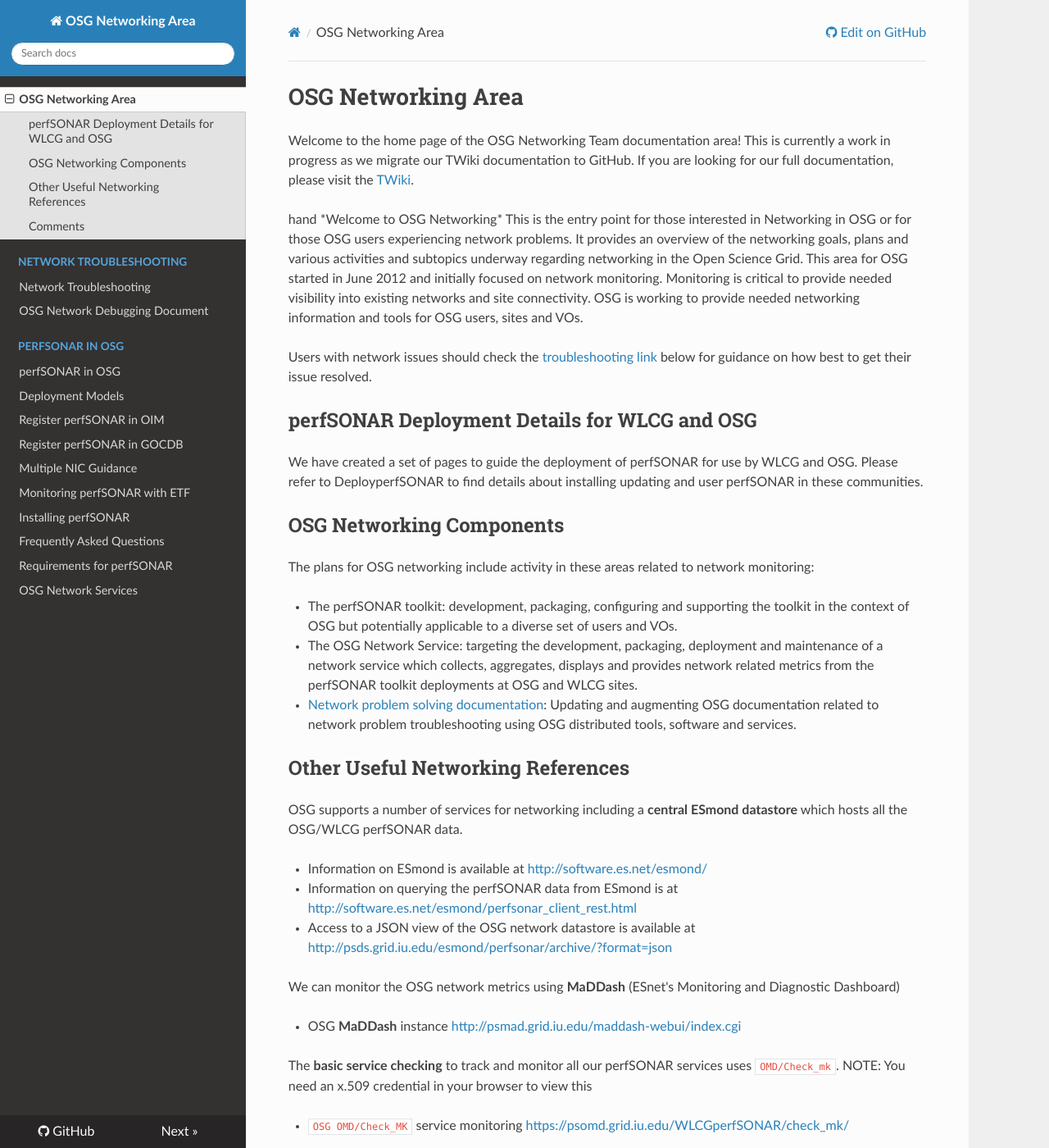
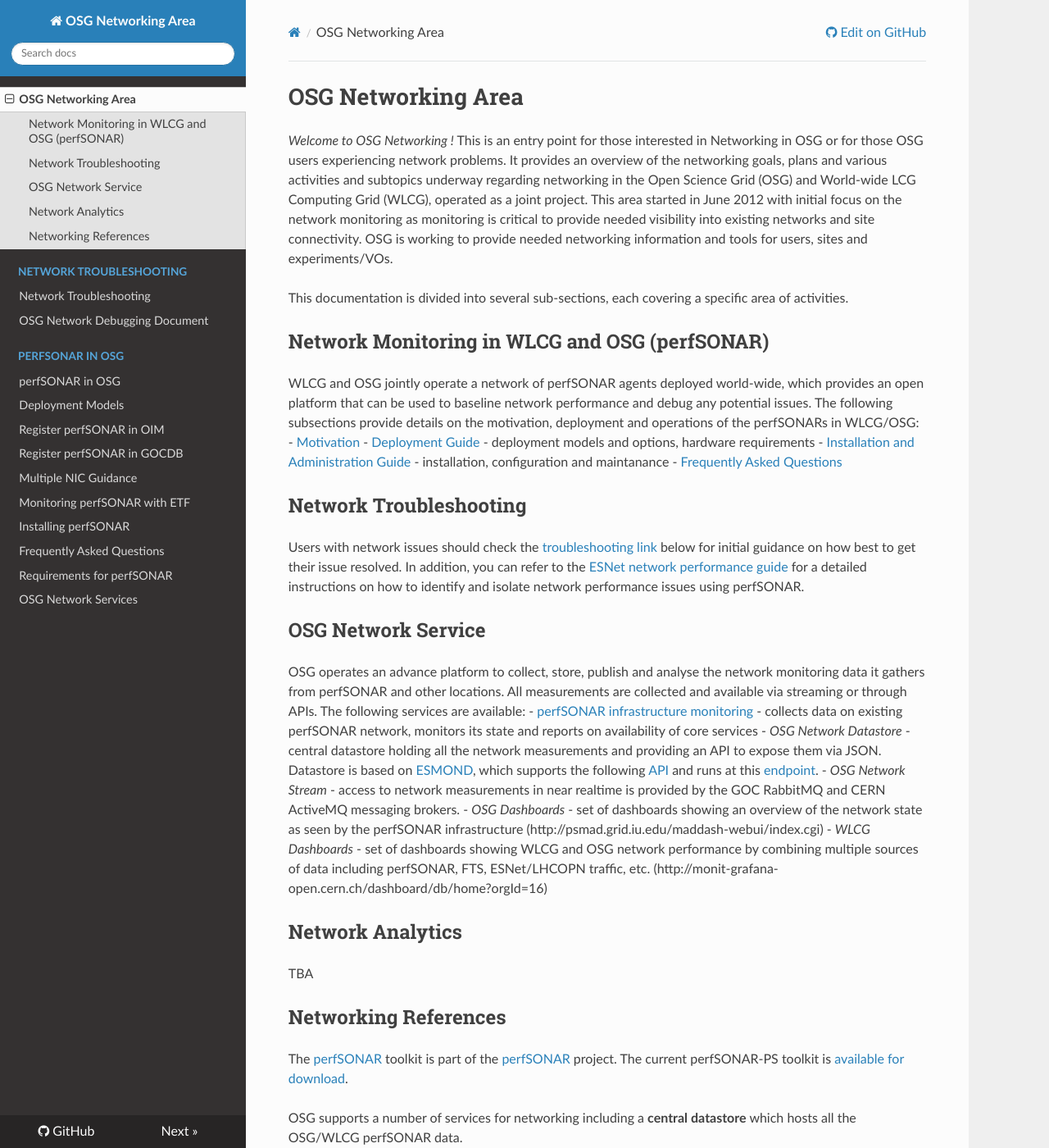
Before and after one commit to osg-htc/networking, an MkDocs documentation site: the page built from docs/index.md, in a window 1280 px wide and 1400 px high. Shown: the whole window at 82% size. Built offline with MkDocs 1.6.1, drawn with Linux system fonts in a browser that asks for light colours; nearby versions of some CDN libraries; old or Windows-style settings are respelled for this version of MkDocs; some of the changed text lies outside the part shown.

Commit message:
initial toc

```diff
--- a/docs/index.md
+++ b/docs/index.md
@@ -1,30 +1,42 @@
 OSG Networking Area
 ===================
 
-Welcome to the home page of the OSG Networking Team documentation area! This is currently a work in progress as we migrate our TWiki documentation to GitHub. If you are looking for our full documentation, please visit the [TWiki](https://twiki.opensciencegrid.org/bin/view/Documentation/NetworkingInOSG).
+*Welcome to OSG Networking !* This is an entry point for those interested in Networking in OSG or for those OSG users experiencing network problems. It provides an overview of the networking goals, plans and various activities and subtopics underway regarding networking in the Open Science Grid (OSG) and World-wide LCG Computing Grid (WLCG), operated as a joint project. This area started in June 2012 with initial focus on the network monitoring as monitoring is critical to provide needed visibility into existing networks and site connectivity. OSG is working to provide needed networking information and tools for users, sites and experiments/VOs.
 
-<span class="twiki-macro ICON">hand</span> \*Welcome to OSG Networking\* This is the entry point for those interested in Networking in OSG or for those OSG users experiencing network problems. It provides an overview of the networking goals, plans and various activities and subtopics underway regarding networking in the Open Science Grid. This area for OSG started in June 2012 and initially focused on network monitoring. Monitoring is critical to provide needed visibility into existing networks and site connectivity. OSG is working to provide needed networking information and tools for OSG users, sites and VOs.
+This documentation is divided into several sub-sections, each covering a specific area of activities.
 
-Users with network issues should check the [troubleshooting link](network-troubleshooting) below for guidance on how best to get their issue resolved.
+Network Monitoring in WLCG and OSG (perfSONAR)
+----------------------------------------------
 
-perfSONAR Deployment Details for WLCG and OSG
----------------------------------------------
+WLCG and OSG jointly operate a network of perfSONAR agents deployed world-wide, which provides an open platform that can be used to baseline network performance and debug any potential issues. The following subsections provide details on the motivation, deployment and operations of the perfSONARs in WLCG/OSG:
+- [Motivation](perfsonar-in-osg.md)
+- [Deployment Guide](perfsonar/deployment-models.md) - deployment models and options, hardware requirements
+- [Installation and Administration Guide](perfsonar/installation.md) - installation, configuration and maintanance
+- [Frequently Asked Questions](perfsonar/faq.md)
 
-We have created a set of pages to guide the deployment of perfSONAR for use by WLCG and OSG. Please refer to DeployperfSONAR to find details about installing updating and user perfSONAR in these communities.
+Network Troubleshooting
+-----------------------
+Users with network issues should check the [troubleshooting link](network-troubleshooting.md) below for initial guidance on how best to get their issue resolved. In addition, you can refer to the [ESNet network performance guide](https://fasterdata.es.net/performance-testing/troubleshooting/network-troubleshooting-quick-reference-guide/) for a detailed instructions on how to identify and isolate network performance issues using perfSONAR.
 
-OSG Networking Components
--------------------------
+OSG Network Service
+-------------------
 
-The plans for OSG networking include activity in these areas related to network monitoring:
+OSG operates an advance platform to collect, store, publish and analyse the network monitoring data it gathers from perfSONAR and other locations. All measurements are collected and available via streaming or through APIs. The following services are available:
+- [perfSONAR infrastructure monitoring](perfsonar/psetf.md) - collects data on existing perfSONAR network, monitors its state and reports on availability of core services
+- *OSG Network Datastore* - central datastore holding all the network measurements and providing an API to expose them via JSON. Datastore is based on [ESMOND](http://software.es.net/esmond/), which supports the following [API](http://software.es.net/esmond/perfsonar_client_rest.html) and runs at this [endpoint](http://psds.grid.iu.edu/esmond/perfsonar/archive/?format=json).
+- *OSG Network Stream* - access to network measurements in near realtime is provided by the GOC RabbitMQ and CERN ActiveMQ messaging brokers.
+- *OSG Dashboards* - set of dashboards showing an overview of the network state as seen by the perfSONAR infrastructure (http://psmad.grid.iu.edu/maddash-webui/index.cgi)
+- *WLCG Dashboards* - set of dashboards showing WLCG and OSG network performance by combining multiple sources of data including perfSONAR, FTS, ESNet/LHCOPN traffic, etc. (http://monit-grafana-open.cern.ch/dashboard/db/home?orgId=16)
 
--   The perfSONAR toolkit: development, packaging, configuring and supporting the toolkit in the context of OSG but potentially applicable to a diverse set of users and VOs.
--   The OSG Network Service: targeting the development, packaging, deployment and maintenance of a network service which collects, aggregates, displays and provides network related metrics from the perfSONAR toolkit deployments at OSG and WLCG sites.
--   [Network problem solving documentation](https://twiki.opensciencegrid.org/bin/view/Documentation/NetworkingTroubleShooting): Updating and augmenting OSG documentation related to network problem troubleshooting using OSG distributed tools, software and services.
+Network Analytics
+-----------------
+TBA
 
-Other Useful Networking References
-----------------------------------
+Networking References
+---------------------
+The [perfSONAR](http://docs.perfsonar.net/) toolkit is part of the [perfSONAR](http://www.perfsonar.net/) project. The current perfSONAR-PS toolkit is [available for download](http://docs.perfsonar.net/install_getting.html).
 
-OSG supports a number of services for networking including a **central ESmond datastore** which hosts all the OSG/WLCG perfSONAR data.
+OSG supports a number of services for networking including a **central datastore** which hosts all the OSG/WLCG perfSONAR data.
 
 -   Information on ESmond is available at <http://software.es.net/esmond/>
 -   Information on querying the perfSONAR data from ESmond is at <http://software.es.net/esmond/perfsonar_client_rest.html>
@@ -36,13 +48,11 @@
 
 The **basic service checking** to track and monitor all our perfSONAR services uses `OMD/Check_mk`. NOTE: You need an x.509 credential in your browser to view this
 
--   `OSG OMD/Check_MK` service monitoring <https://psomd.grid.iu.edu/WLCGperfSONAR/check_mk/>
-
-The [perfSONAR](http://docs.perfsonar.net/) toolkit is part of the [perfSONAR](http://www.perfsonar.net/) project. The current perfSONAR-PS toolkit is [available for download](http://docs.perfsonar.net/install_getting.html)
+-   `OSG OMD/Check_MK` service monitoring <https://psetf.grid.iu.edu/etf/check_mk/>
 
 Ilija Vukotic/University of Chicago has setup an **analytics platform** (<https://twiki.cern.ch/twiki/bin/view/AtlasComputing/ATLASAnalytics>) using `Elastic Search` and `Kibana4`.
 
--    Here is the `Kibana4` web interface <http://cl-analytics.mwt2.org:5601/>
+-    Here is the `Kibana4` web interface <http://atlas-kibana.mwt2.org:5601/app/kibana#/dashboard/Default?_g=()>
 
 ESnet maintains an excellent set of pages about networking, end-system tuning, tools and techniques at <https://fasterdata.es.net/>
 
@@ -50,10 +60,3 @@
 
 -   **PuNDIT** (an OSG Satellite project) focusing on analyzing perfSONAR data to alert on problems: <http://pundit.gatech.edu/>
 -   **MadAlert** which analyzes **MaDDash** meshes to identify network problems: <http://madalert.aglt2.org/madalert/>
-
-**Comments**
-------------
-
-<span class="twiki-macro COMMENT" type="tableappend"></span>
-
--- Main.ShawnMcKee - 09 Sep 2012
```
